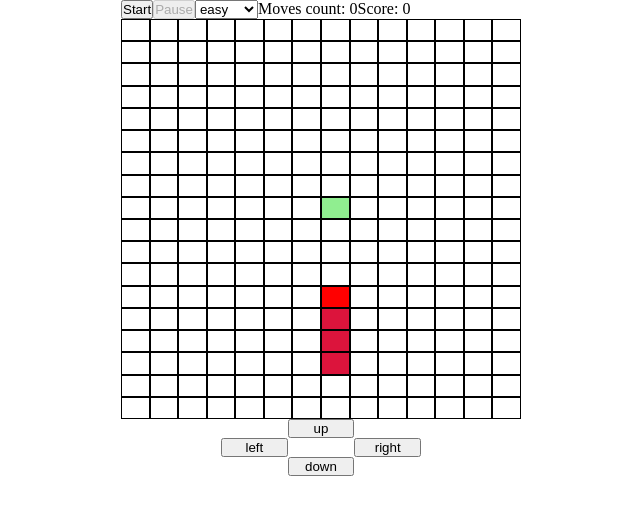
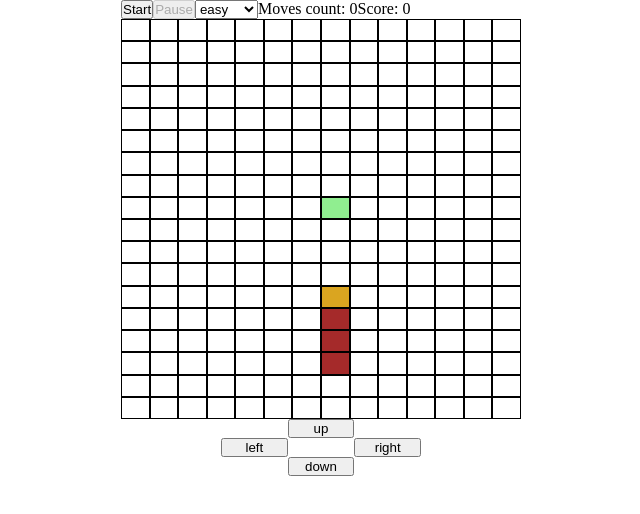
Before and after one commit to mofffon/lukasz-toy-apps, a React (Create React App) app: page /snake in a window 1280 px wide. Shown: the top 514 px of the page, without its empty margins (319-959 px from the left). Built offline with nearby package versions, Linux system fonts and the light colour scheme.

Commit message:
Update css so it doesn't overlap with other css

```diff
--- a/src/components/snake/SnakeBoard.jsx
+++ b/src/components/snake/SnakeBoard.jsx
@@ -11,14 +11,14 @@ const Board = ({ fields, showColors, onSquareClick }) => {
         columnIndex={field.columnIndex}
         showColors={showColors}
         onSquareClick={onSquareClick}
-        className={field.className}
+        className={"snakeSquare " + field.className}
       />
     ));
   };
 
   return (
     <>
-      <div className="board">{generateSquares()}</div>
+      <div className="snakeBoard">{generateSquares()}</div>
     </>
   );
 };
--- a/src/components/snake/css/snake.css
+++ b/src/components/snake/css/snake.css
@@ -1,4 +1,4 @@
-.board {
+.snakeBoard {
   width: 400px;
   height: 400px;
   display: grid;
@@ -7,7 +7,7 @@
   grid-template-rows: 1fr 1fr 1fr 1fr 1fr 1fr 1fr 1fr 1fr 1fr 1fr 1fr 1fr 1fr 1fr 1fr 1fr 1fr;
 }
 
-.square {
+.snakeSquare {
   display: inline-block;
   width: auto;
   height: auto;
@@ -15,11 +15,11 @@
 }
 
 .snakeHead {
-  background-color: red;
+  background-color: goldenrod;
 }
 
 .snakeBody {
-  background-color: crimson;
+  background-color: brown;
 }
 
 .bugSitting {
```
